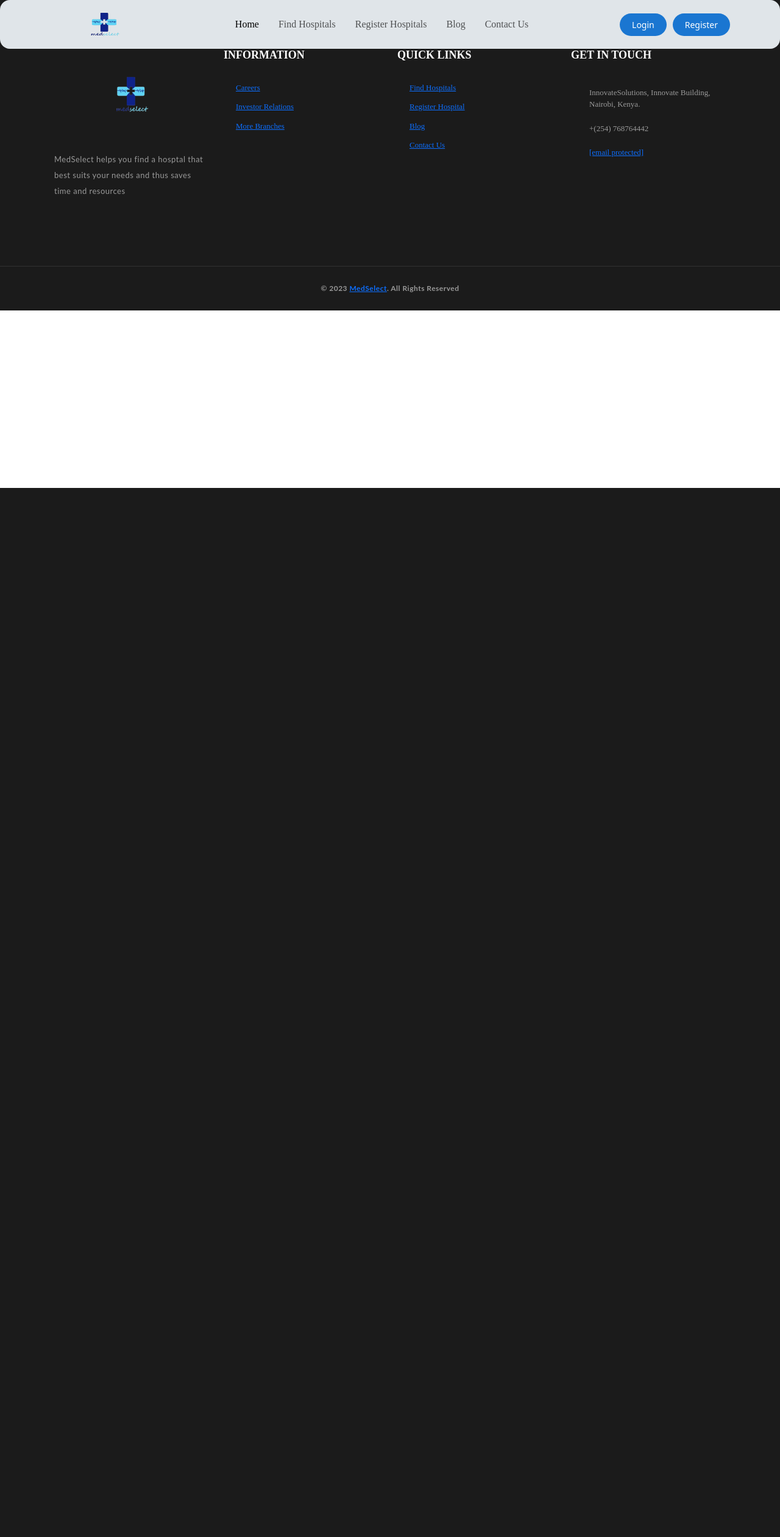
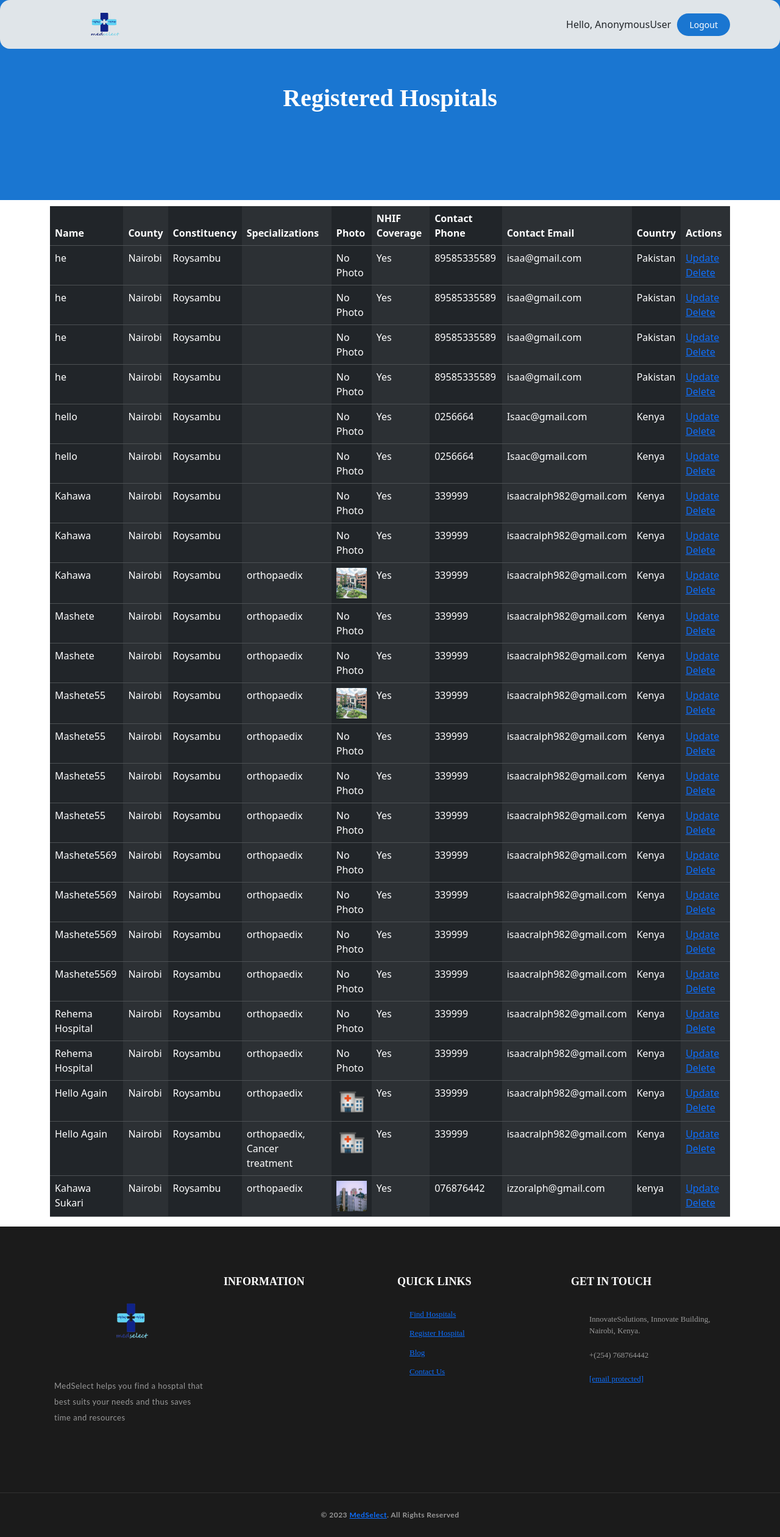
Before and after one commit to isaac-wanjala-rafimbi/MedSelect-Application, a Django app: page /adminPage/ in a window 1280 px wide. Shown: the whole page at 61% size. Before the commit the page ends 800 px from the top, so only its background shows below. Run offline with Django 4.2, Linux system fonts and the light colour scheme; data comes from the database, SQL or seed files in the repository; both versions use the stored data as it was after the commit; some libraries are stand-ins or nearby versions.

Commit message:
Another change

```diff
--- a/HospitalSelect/views.py
+++ b/HospitalSelect/views.py
@@ -1,8 +1,9 @@
 from django.contrib import messages
 from django.db.models import Q
-from django.shortcuts import render, redirect
+from django.shortcuts import render, redirect, get_object_or_404
 from django.contrib import messages
 
+from django.contrib.auth.decorators import login_required
 from HospitalSelect.forms import HospitalForm, CreateUserForm
 from .models import Hospital
 from django.contrib.auth.forms import UserCreationForm
@@ -14,6 +15,7 @@ def home(request):
     return render(request, 'website/indexx.html')
 
 
+login_required(login_url='login')
 def register(request):
     if request.method == 'POST':
         form = HospitalForm(request.POST, request.FILES)
@@ -55,37 +57,71 @@ def contact(request):
     return render(request, 'website/contact.html')
 
 
-def login(request):
-    if request.method == 'POST':
-        username=request.POST.get('username')
-        password=request.POST.get('password')
+def registerAccount(request):
 
-        user = authenticate(request, username=username, password=password)
+        form = CreateUserForm()
 
-        if user is not None:
-            login(request, username)
-            redirect()
+        if request.method == 'POST':
+            form = CreateUserForm(request.POST)
+            if form.is_valid():
+                form.save()
+                user = form.cleaned_data.get("username")
+                messages.success(request, 'Account was created for ' + user)
+                return redirect('login')
 
-    context = {}
-    return render(request, 'website/login.html', context)
+        context = {'form': form}
+        return render(request, 'website/registerAccount.html', context)
 
-def registerAccount(request):
-    form = CreateUserForm()
 
-    if request.method == 'POST':
-        form=CreateUserForm(request.POST)
-        if form.is_valid():
-            form.save()
-            user = form.cleaned_data.get("username")
-            messages.success(request, 'Account was created for ' + user )
-            return redirect('login')
+login_required(login_url='login')
+def adminPage(request):
+    # Retrieve the hospitals data
+    hospitals = Hospital.objects.all()
+
+    # Pass the data to the template
+    context = {'hospitals': hospitals}
+    return render(request, 'website/adminPage.html', context)
 
 
 
 
-    context = {'form': form}
-    return render(request, 'website/registerAccount.html', context)
+
+def loginPage(request):
+
+        if request.method == 'POST':
+            username = request.POST.get('username')
+            password = request.POST.get('password')
+
+            user = authenticate(request, username=username, password=password)
+
+            if user is not None:
+                login(request, user)
+                return redirect('admin')
+            else:
+                messages.info(request, 'username OR password is incorrect')
+
+        context = {}
+        return render(request, 'website/login.html', context)
 
 
-def adminPage(request):
-    return render(request, 'website/adminPage.html')
+def logoutUser(request):
+    logout(request)
+    return redirect('logout')
+
+@login_required(login_url='login')
+def update_hospital(request, hospital_id):
+    hospital = get_object_or_404(Hospital, id=hospital_id)
+
+    # Handle the update logic here, you can use a form for updating data
+
+    return render(request, 'website/update_hospital.html', {'hospital': hospital})
+
+@login_required(login_url='login')
+def delete_hospital(request, hospital_id):
+    hospital = get_object_or_404(Hospital, id=hospital_id)
+
+    if request.method == 'POST':
+        hospital.delete()
+        return redirect('adminPage')
+
+    return render(request, 'website/delete_hospital.html', {'hospital': hospital})
--- a/MedSelect/urls.py
+++ b/MedSelect/urls.py
@@ -26,9 +26,12 @@ urlpatterns = [
     path('find/', views.find, name='findHospitals'),
     path('blog/', views.blog, name='blog'),
     path('contact/', views.contact, name='contact'),
-    path('login/', views.login, name='login'),
+    path('login/', views.loginPage, name='login'),
+    path('login/', views.logoutUser, name='logout'),
     path('regist/', views.registerAccount, name='regist'),
-    path('adminPage/', views.adminPage, name='admin')
+    path('adminPage/', views.adminPage, name='admin'),
+    path('update_hospital/<int:hospital_id>/', views.update_hospital, name='update_hospital'),
+    path('delete_hospital/<int:hospital_id>/', views.delete_hospital, name='delete_hospital'),
 
 
 ]
--- a/templates/website/adminPage.html
+++ b/templates/website/adminPage.html
@@ -3,8 +3,102 @@
 {% block title %}
     	<title>Find Hospitals</title>
     {% endblock title %}
+
+{% block nav %}
+   <!-- Navbar -->
+        <nav class="navbar navbar-expand-lg fixed-top">
+        <div class="container">
+            <a class="navbar-brand me-auto" href="#"><a href="#" title="Home" itemprop="url"><img src="{% static 'images/myreallogo.png' %}" alt="logo.png" itemprop="image" width="180" height="100"></a></a>
+            <div class="offcanvas offcanvas-end" tabindex="-1" id="offcanvasNavbar"
+                aria-labelledby="offcanvasNavbarLabel">
+                <div class="offcanvas-header">
+                    <h5 class="offcanvas-title" id="offcanvasNavbarLabel"> <a href="#" title="Home" itemprop="url"><img src="{% static 'images/myreallogo.png' %}" alt="logo.png" itemprop="image"></a></h5>
+                    <button type="button" class="btn-close" data-bs-dismiss="offcanvas" aria-label="Close"></button>
+                </div>
+
+            </div>
+                 <span>Hello, {{ request.user }} </span>
+             <a href="{% url 'logout' %}" class="login-button">Logout</a>
+            <button class="navbar-toggler pe-0" type="button" data-bs-toggle="offcanvas" data-bs-target="#offcanvasNavbar"
+                aria-controls="offcanvasNavbar" aria-label="Toggle navigation">
+                <span class="navbar-toggler-icon"></span>
+            </button>
+
+
+        </div>
+    </nav>
+{% endblock nav %}
+
+
+
+        <!-- End-Navbar -->
 {% block content %}
 
-    <section></section>
+    <section>
+            <div class="block">
+                <div class="fixed-bg" style="background-color: #1a76d1;"></div>
+                <div class="page-title-wrapper text-center">
+                    <div class="col-md-12 col-sm-12 col-lg-12">
+                        <div class="page-title-inner">
+                            <h1 itemprop="headline">Registered Hospitals</h1>
 
+                        </div>
+                    </div>
+                </div>
+            </div>
+        </section>
+
+   <section style="margin-top: 10px;">
+    <div class="container">
+
+    <table class="table table-dark table-striped-columns">
+        <thead>
+            <tr>
+                <th>Name</th>
+                <th>County</th>
+                <th>Constituency</th>
+                <th>Specializations</th>
+                <th>Photo</th>
+                <th>NHIF Coverage</th>
+                <th>Contact Phone</th>
+                <th>Contact Email</th>
+                <th>Country</th>
+                <th>Actions</th> <!-- Added a column for actions -->
+                <!-- Add more headers based on your Hospital model fields -->
+            </tr>
+        </thead>
+        <tbody>
+            {% for hospital in hospitals %}
+
+                <tr>
+                    <td>{{ hospital.name }}</td>
+                    <td>{{ hospital.county.name }}</td>
+                    <td>{{ hospital.constituency.name }}</td>
+                    <td>
+                        {% for specialization in hospital.specializations.all %}
+                            {{ specialization.name }}{% if not forloop.last %}, {% endif %}
+                        {% endfor %}
+                    </td>
+                    <td>
+                        {% if hospital.photo %}
+                            <img src="{{ hospital.photo.url }}" alt="{{ hospital.name }} Photo" width="50" height="50">
+                        {% else %}
+                            No Photo
+                        {% endif %}
+                    </td>
+                    <td>{% if hospital.nhif_coverage %}Yes{% else %}No{% endif %}</td>
+                    <td>{{ hospital.contact_phone }}</td>
+                    <td>{{ hospital.contact_email }}</td>
+                    <td>{{ hospital.country }}</td>
+                    <td>
+                        <a href="{% url 'update_hospital' hospital.id %}">Update</a>
+                        <a href="{% url 'delete_hospital' hospital.id %}">Delete</a>
+                    </td>
+                    <!-- Add more columns based on your Hospital model fields -->
+                </tr>
+            {% endfor %}
+        </tbody>
+    </table>
+</div>
+   </section>
 {% endblock content %}
--- a/templates/website/base.html
+++ b/templates/website/base.html
@@ -19,7 +19,7 @@
 
 </head>
 <body>
-
+{% block nav %}
    <!-- Navbar -->
         <nav class="navbar navbar-expand-lg fixed-top">
         <div class="container">
@@ -60,6 +60,7 @@
 
         </div>
     </nav>
+{% endblock nav %}
         <!-- End-Navbar -->
    {% block content %}
    	<h1>Hello</h1>
@@ -91,9 +92,7 @@
                                         <div class="widget information_links wow fadeIn" data-wow-delay="0.2s">
                                             <h4 class="widget-title" itemprop="headline">INFORMATION</h4>
                                             <ul>
-                                                <li><a href="#" title="" itemprop="url">Careers</a></li>
-                                                <li><a href="#" title="" itemprop="url">Investor Relations</a></li>
-                                                <li><a href="#" title="" itemprop="url">More Branches</a></li>
+
                                             </ul>
                                         </div>
                                     </div>
```
Also changed, not shown: templates/website/indexx.html (+17 -33 lines), templates/website/registers10.html (+8 -0 lines), db.sqlite3, hospital_photos/hosi3.jpg (added), static/images/hospital2.jpg (added), static/images/hospital3.jpg (added), static/images/hospital5.jpg (added).
